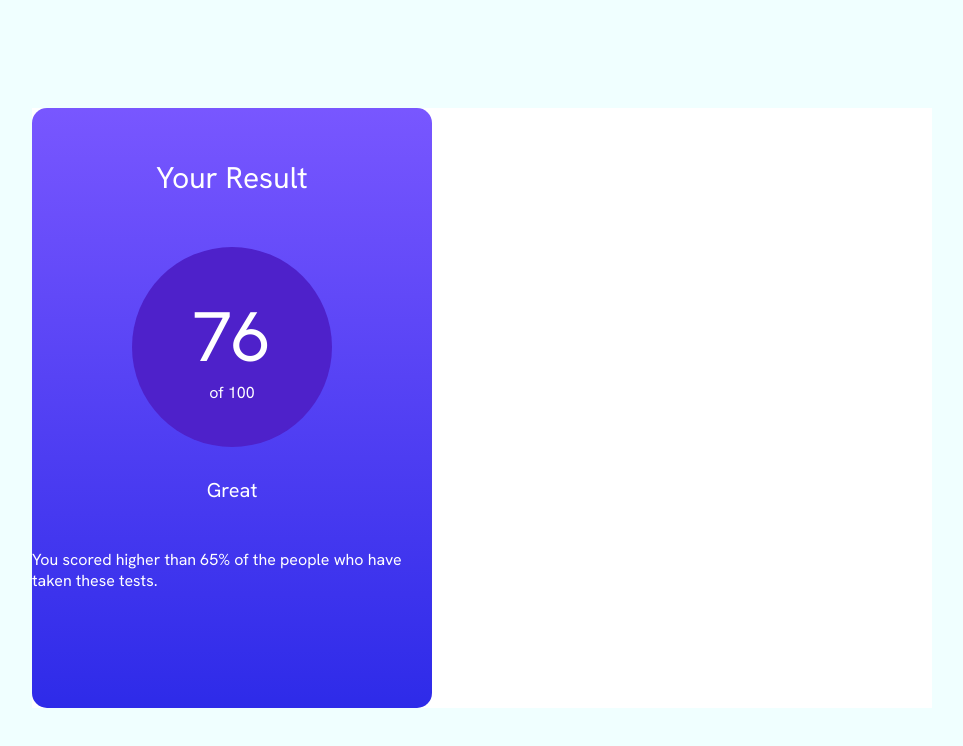
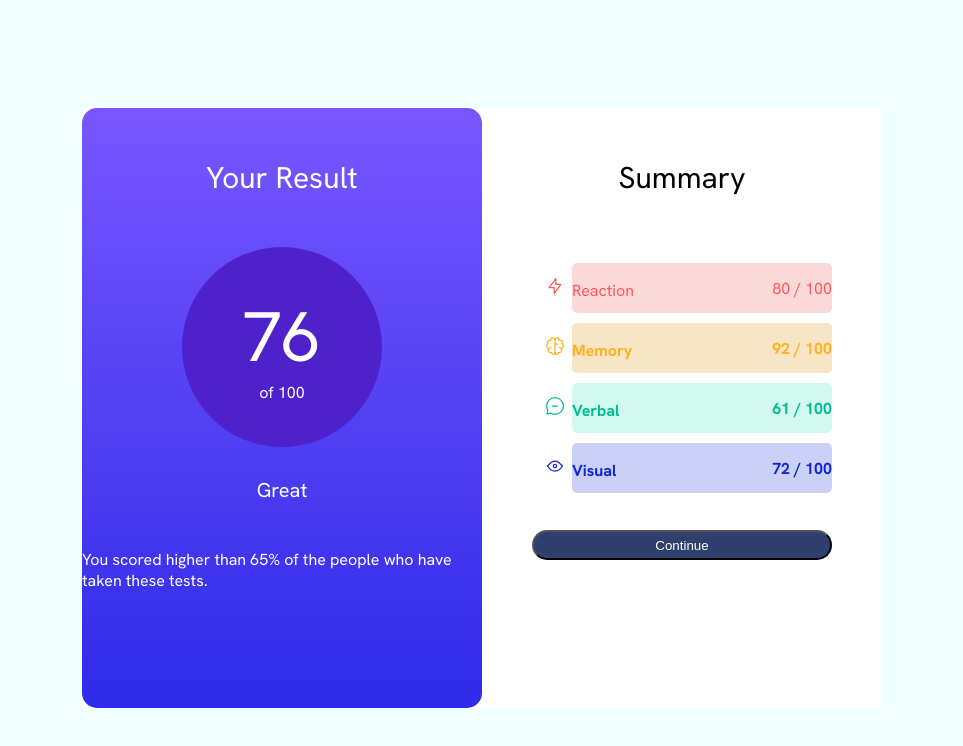
Before and after one commit to Thabisonduduzo1/results-summary-component-main, a plain HTML site: page HTML/Results.html in a window 1280 px wide. Shown: the whole page, without its empty margins (158-1121 px from the left). Drawn offline with Linux system fonts and the light colour scheme.

Commit message:
Commit 2

```diff
--- a/CSS/Results.CSS
+++ b/CSS/Results.CSS
@@ -6,7 +6,7 @@
 body{background-color: azure; display: flex; justify-content: center; align-items: center; height: 100vh; font-family:Hanken Grotesk ;}
 
 
-.container{ display: Flex ;height:600px; width: 900px; ; background-color: white;}
+.container{ display: Flex ;height:600px; width: 800px; ; background-color: white;}
 
 
 .results{ background-image: linear-gradient( to bottom,hsl(252, 100%, 67%),hsl(241, 81%, 54%) ) ; color: white; border-radius: 15px; display: flex; flex-direction: column; align-items: center; width: 400px;}
@@ -20,10 +20,32 @@ header{font-size: 30px; padding: 50px; display: flex; justify-content: center;}
 p1{ text-wrap: break-down; text-align: center; width: 50px;}
 
 
+ul{ display: flex; justify-content: space-between; flex-direction: column; gap:10px  }
+
+.summary{ padding-left: 50px; width: 300px;}
+
+.summary header{display: flex; justify-content: flex-startss;}
+
+.r{background-color: hsl(0, 85%, 92%) ;color: hsl(0, 100%, 67%); list-style-image:url(/assets/images/icon-reaction.svg); height: 50px; display: flex; justify-content: space-between; border-radius: 5px; align-items: center;}
+
+.M{ list-style-image: url(/assets/images/icon-memory.svg);color: hsl(39, 100%, 56%) ;
+     background-color: hsl(39, 75%, 87%); font-weight: bolder;
+    height: 50px; display: flex; justify-content: space-between; border-radius: 5px; align-items: center; }
+
+.V{ list-style-image: url(/assets/images/icon-verbal.svg);color: hsl(166, 100%, 37%) ;
+     background-color: hsl(165, 72%, 90%); font-weight: bolder;
+    height: 50px; display: flex; justify-content: space-between; border-radius: 5px; align-items: center; }
+
+.vi{ list-style-image: url(/assets/images/icon-visual.svg);color: hsl(234, 85%, 45%) ;
+     background-color: hsl(233, 70%, 88%); font-weight: bolder;
+    height: 50px; display: flex; justify-content: space-between; border-radius: 5px; align-items: center;}
+
+
+
+button{ background-color: hsl(224, 41%, 31%); color: white; border-radius:30px; width: 300px;height: 30px; }
+
 
 /*Media design*/
-
-
 @media only screen and (max-width : 375px) { .container{flex-direction: column}
 
 }
--- a/HTML/Results.html
+++ b/HTML/Results.html
@@ -15,7 +15,25 @@
         <p> You scored higher than 65% of  the people who have taken  these tests.</p>
     </div>
     <div class="summary">
+      <header>Summary</header>
+      <ul>
+         <div class="r">
+        <li>Reaction </li>  <span> 80 / 100</span>
+         </div>
+         <div class="M">
+        <li>Memory</li> <span> 92 / 100 </span>
+          </div>
 
+        <div class="V">
+        <li>Verbal</li> <span> 61 / 100</span>
+        </div>
+
+        <div class="vi">
+        <li>Visual</li> <span> 72 / 100</span>
+        </div>
+      </ul>
+      <br>
+      <button> Continue</button>
     </div>
   </div>
 </body>
```
